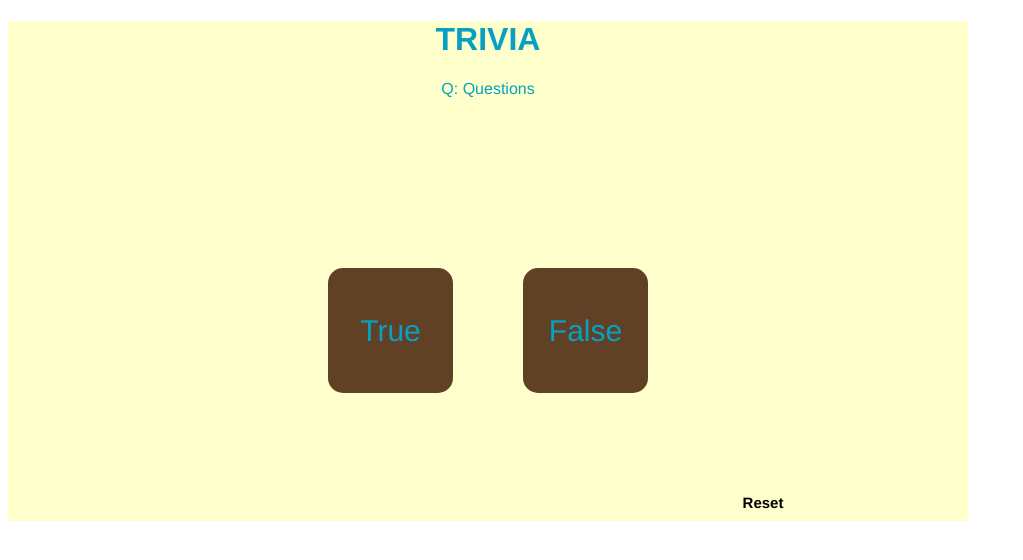
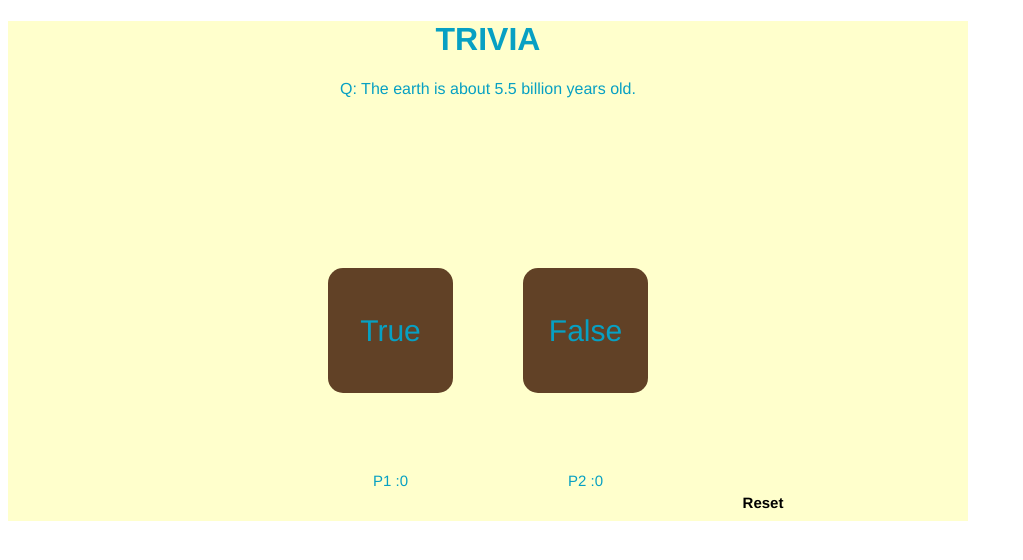
Before and after one commit to bitbit-g/Proj-1a-Quiz, a PHP site: page / in a window 1280 px wide. Shown: the top 560 px of the page, without its empty margins (0-1023 px from the left). Run offline with PHP 8.4, Linux system fonts and the light colour scheme; some libraries are stand-ins or nearby versions.

Commit message:
random,score,turn

```diff
--- a/index.html
+++ b/index.html
@@ -3,8 +3,7 @@
   <head>
     <meta charset="UTF-8">
     <meta name="viewport" content="width=device-width, initial-scale=1.0">
-    <script src="http://ajax.googleapis.com/ajax/libs/jquery/1.11.1/jquery.min.js">
-      </script>
+
     <link rel="stylesheet" href="style.css" type="text/css">
     <title>Trivia</title>
   </head>
@@ -17,6 +16,8 @@
   <div id="container2">
     <div class="square" id="T">True</div>
     <div class="square" id="F">False</div>
+    <div class="square" id="scoreone">P1 :<span id="one">0</span></div>
+    <div class="square" id="scoretwo">P2 :<span id="two">0</span></div>
     <div id="reset">Reset</div>
   </div>
   </div>
--- a/main.js
+++ b/main.js
@@ -1,44 +1,9 @@
-10 questions
-true or false
-randomised questions
-turns is automatic
-score
+//Reset Game
+function restart() {
+  location.reload();
+}
 
-questions - array
-
-true/false for one question
-
-
-//pseudo code:
-User
-Game start
-Question 1
-player 1 select true or false
-question 2
-player 2 select true or false
-until question 10
-End
-
-Computer
-Initiate Game
-randomly choose question
-display question
-accept selection from user True/False
-compare with answer, correct or wrong
-keep score +1 or 0
-count number of questions completed +1
-randomly choose question
-display question
-accept selection from user True/False
-compare with answer, correct or wrong
-keep score +1 or 0
-count number of questions completed +1
-count until 10 then finish
-display winner or draw
-reload game
-
-
-var questions  = [
+var questions = [
   "You would wear a ‘sautoir’ around your neck.",
   "Turnip is a ‘rutabaga’ type of vegetable.",
   "The Suez Canal is in Italy.",
@@ -48,29 +13,110 @@ var questions  = [
   "Neptune is closest to the Sun.",
   "Fission powers the sun.",
   "The sun is about 5 billion years old.",
-  "The earth is about 5.5 billion years old."
-];
+  "The earth is about 5.5 billion years old.",
+  "Bruce Springsteen is a guitarist also known as Slowhand",
+  "An otter's home is called Holt",
+  "Madonna had a 1985 hit with Saving All My Love For You",
+  "Sugar Loaf mountain overlooks Rio De Janeiro and its harbour",
+  "Paul Ince was the first black player to captain England's soccer team",
+  "In Roman mythology, Neptune is the equivalent to the Greek god Zeus",
+  "Mr Spock from Star Trek said, 'Live long and prosper'",
+  "Anton Chekov wrote The Seabeast, Uncle Vanka, and The Apple Park",
+  "GNU is the other name for Wilderbeast",
+  "Flowerpot Men had a 1960s hit with Let's Go To San Francisco",
+  "The time-machine car in the film Back To The Future was the DE LOREAN",
+  ];
 
-var ans = [ True, True, False, True, False,  True, False, False, True, False];
+var answers = ["T", "T",
+"F", "T", "F", "T", "F",
+"F", "T", "F", "F", "T", "F", "T", "T", "F", "T", "F", "F", "T", "T"];
 
 var turn = 1;
+var noofQues = 1;
+
+//connect true button click to value 1
+
+var buttont = document.getElementById("T");
+var buttonf = document.getElementById("F");
+buttont.addEventListener("click", onClick);
+buttonf.addEventListener("click", onClick);
+var event = document.getElementById(event);
+
+
+//chooseQuestion + display Question
+
+var randm;
+
+function chooseQn(){
+  randm = Math.floor(Math.random() * questions.length);
+  var dispQn = document.getElementById("questions");
+  dispQn.innerText=questions[randm];
+  console.log(questions[randm]);
+}
+
+function spliceQnAns(){
+var rmvQn = questions.splice(randm, 1);
+var rmvAns = answers.splice(randm, 1);
+}
+chooseQn();
+spliceQnAns();
+//chooseQn();
+
+//keep score
 var scoreP1 = 0;
 var scoreP2 = 0;
 
-Math.floor(Math.random()* 10);
-integer
+function pOneScore(){
+    var one = document.getElementById("one");
+    scoreP1 += 1;
+    one.innerText = scoreP1;
 
-numberOfQuestions()   //It should return an integer that is the number of questions in a game
-currentQuestion()  //It should return an integer that is the zero-based index of the current question in the quiz
+}
 
-correctAnswer()  //It should return an integer that is the zero-based index the correct answer for the currrent question
+function pTwoScore(){
+var two = document.getElementById("two");
+    scoreP2 += 1;
+    two.innerText = scoreP2;
+}
 
-numberOfAnswers() //It should return an integer that is the number of choices for the current question
-
-playTurn(choice)  //It should take a single integer, which specifies which choice the current player wants to make. It should return a boolean true/false if the answer is correct.
-
-isGameOver() //It should return a true or false if the quiz is over.
-
-whoWon()  //It should return 0 if the game is not yet finished. Else it should return either 1 or 2 depending on which player won. It should return 3 if the game is a draw.
-
-restart()  //It should restart the game so it can be played again.
+function onClick(event){
+  var ans = event.target.getAttribute("id");
+  //check gameover
+console.log("turn is: "+ turn);
+console.log("ans is: "+ ans + ", random: " + answers[randm]);
+console.log("qn is: "+ questions[randm]);
+if (turn % 2 === 1 && noofQues <= 20) {
+  if (ans === answers[randm]) {
+    pOneScore();
+    turn += 1;
+    noofQues += 1;
+    chooseQn();
+    spliceQnAns();
+   console.log("p1 is correct");
+    }
+  else {
+    turn += 1;
+    noofQues += 1;
+    chooseQn();
+    spliceQnAns();
+    console.log("p1 is wrong");
+  }
+}
+else if (turn % 2 === 0 && noofQues <= 20){
+  if (ans === answers[randm]) {
+    pTwoScore();
+    turn += 1;
+    noofQues += 1;
+    chooseQn();
+    spliceQnAns();
+    console.log("p2 is correct");
+  }
+  else {
+    turn += 1;
+    noofQues += 1;
+    chooseQn();
+    spliceQnAns();
+      console.log("p2 is wrong");
+  }
+}
+}
--- a/style.css
+++ b/style.css
@@ -40,7 +40,32 @@
   line-height: 125px;
   font-size: 30px;
 }
+#scoreone{
+  position: absolute;
+  bottom: 25px;
+  left: 140px;
+  background-color: #FFFFCC;
+  height: 25px;
+  width: 125px;
+  text-align: center;
+  vertical-align: middle;
+  line-height: 25px;
+  font-size: 15px;
 
+}
+#scoretwo{
+  position: absolute;
+  bottom: 25px;
+  right: 140px;
+  background-color: #FFFFCC;
+  height: 25px;
+  width: 125px;
+  text-align: center;
+  vertical-align: middle;
+  line-height: 25px;
+  font-size: 15px;
+
+}
 #reset{
   position: absolute;
   bottom: 5px;
```
Also changed, not shown: 1 other file.
